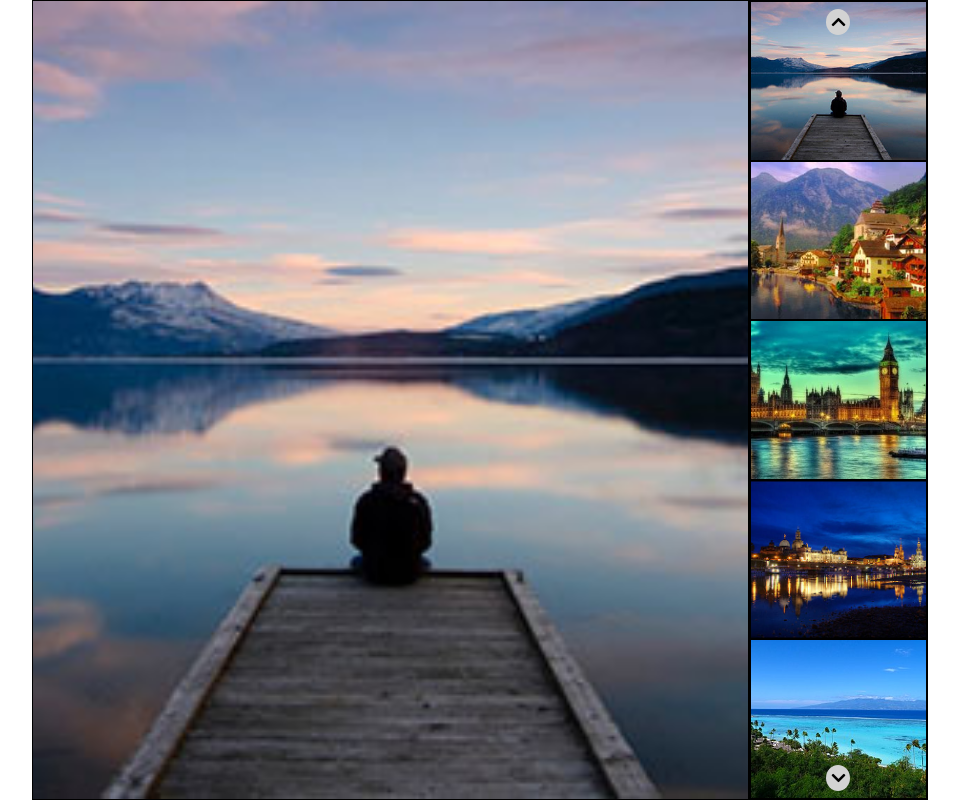
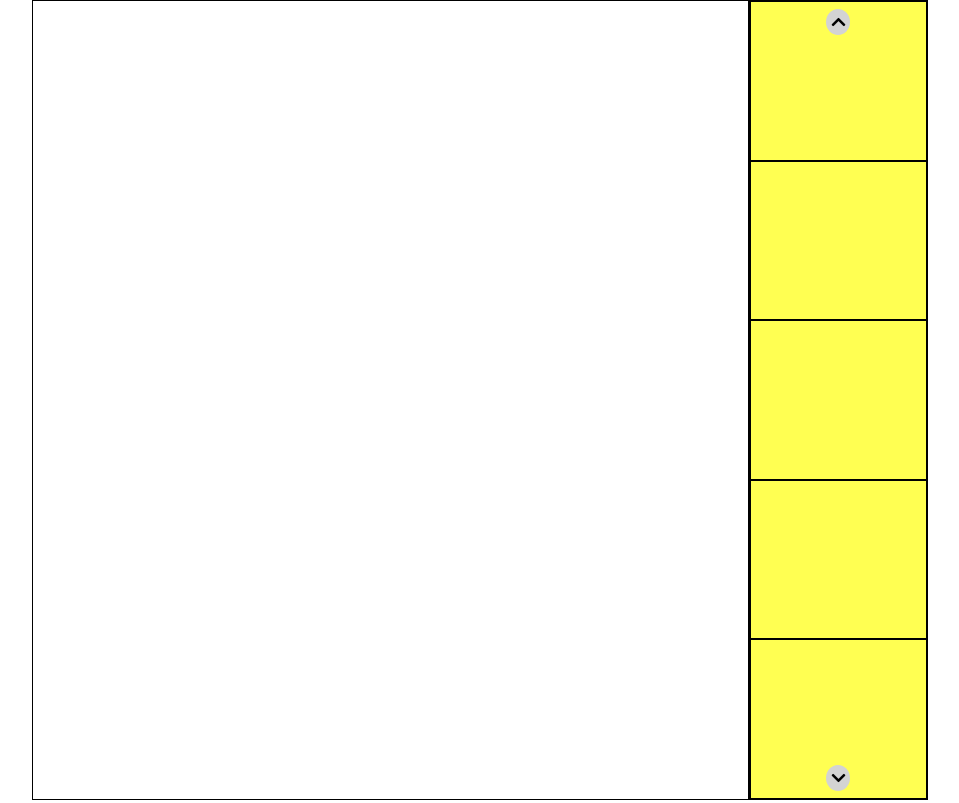
Before and after one commit to Scova89/js-array-carousel, a plain HTML site: page index.html in a window 1280 px wide. Shown: the whole page, without its empty margins (160-1119 px from the left). Drawn offline with Linux system fonts and the light colour scheme.

Commit message:
array di immagini

```diff
--- a/index.html
+++ b/index.html
@@ -19,7 +19,7 @@
 
         <!-- contenitore immagini grande -->
         <div class="slider-main">
-            <img src="img/01.jpg" alt="">
+            <!-- <img src="img/01.jpg" alt="slider"> -->
         </div>
         <!-- /contenitore immagini grande -->
 
@@ -28,20 +28,20 @@
         <div class="slider-side">
             <div class="box">
                 <i class="fas fa-chevron-up"></i>
-                <img src="img/01.jpg" alt="">
+                <!-- <img src="img/01.jpg" alt="side1"> -->
             </div>
             <div class="box">
-                <img src="img/02.jpg" alt="">
+                <!-- <img src="img/02.jpg" alt="side2"> -->
             </div>
             <div class="box">
-                <img src="img/03.jpg" alt="">
+                <!-- <img src="img/03.jpg" alt="side3"> -->
             </div>
             <div class="box">
-                <img src="img/04.jpg" alt="">
+                <!-- <img src="img/04.jpg" alt="side4"> -->
             </div>
             <div class="box">
                 <i class="fas fa-chevron-down"></i>
-                <img src="img/05.jpg" alt="">
+                <!-- <img src="img/05.jpg" alt="side5"> -->
             </div>
 
         </div>
```
